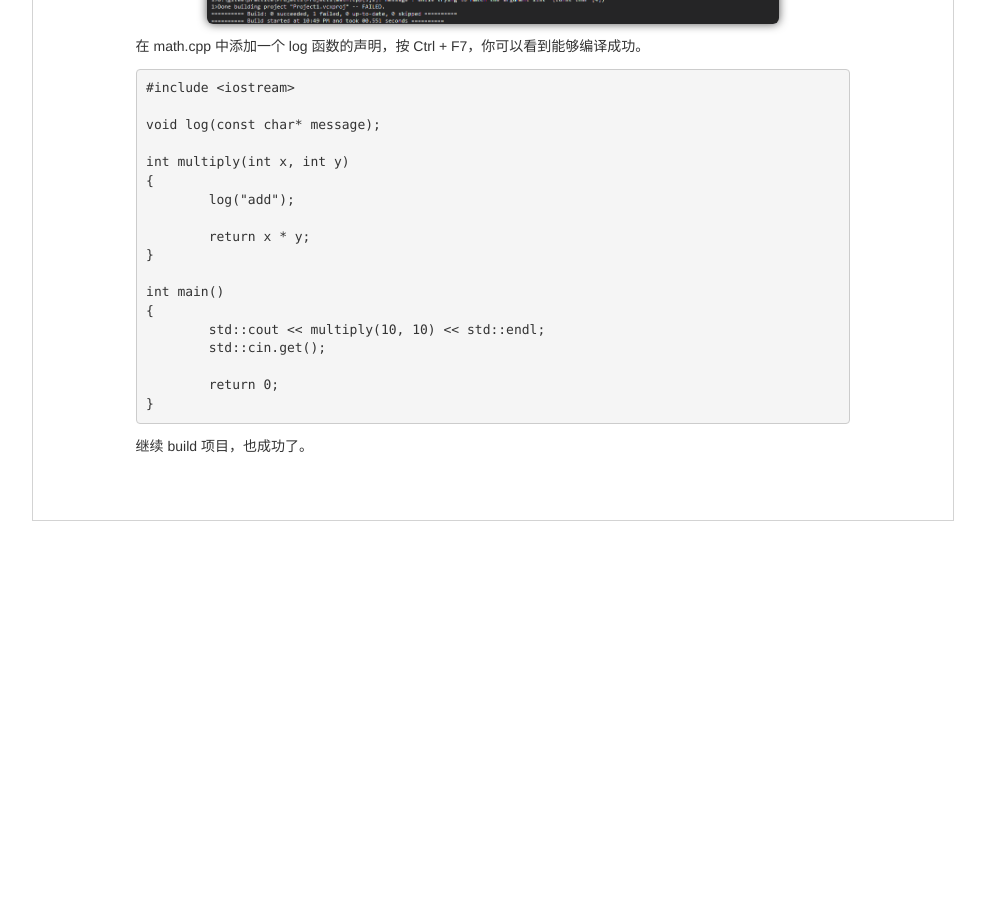
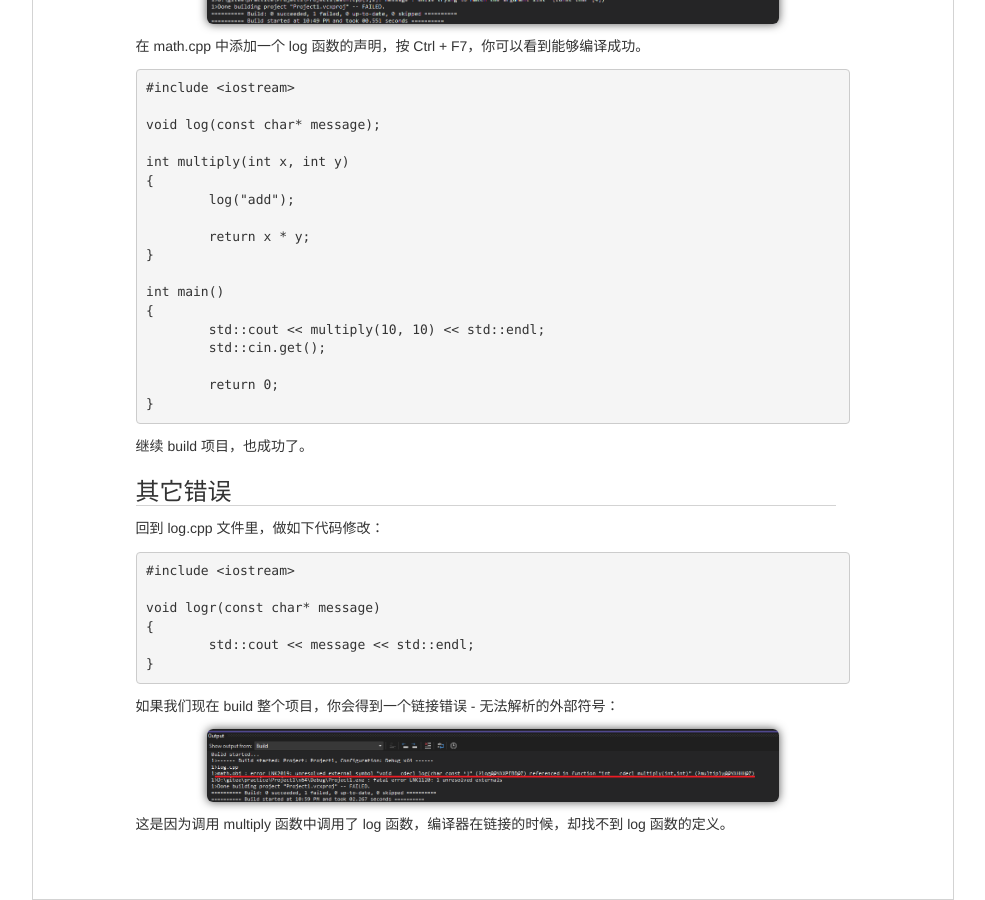
Before and after one commit to luli100/luli100.github.io, a Jekyll site: the page built from _posts/2023-10-03-cplusplus-link-stage.md, in a window 1280 px wide and 900 px high, scrolled down 2785 px. Shown: the whole window, without its empty margins (147-1132 px from the left). Built offline with Jekyll 4.4.1, drawn with Linux system fonts in a browser that asks for light colours; before the commit the page ends 3306 px from its top, so only the background shows below that.

Commit message:
c++编译器，链接

````diff
--- a/_posts/2023-10-03-cplusplus-link-stage.md
+++ b/_posts/2023-10-03-cplusplus-link-stage.md
@@ -133,3 +133,22 @@ int main()
 ```
 
 继续 build 项目，也成功了。
+
+### 其它错误
+
+回到 log.cpp 文件里，做如下代码修改：
+
+```
+#include <iostream>
+
+void logr(const char* message)
+{
+	std::cout << message << std::endl;
+}
+```
+
+如果我们现在 build 整个项目，你会得到一个链接错误 - 无法解析的外部符号：
+
+<img src="/images/project1-link-error2.png" width="80%">
+
+这是因为调用 multiply 函数中调用了 log 函数，编译器在链接的时候，却找不到 log 函数的定义。
````
Also changed, not shown: images/project1-link-error2.png (added).
